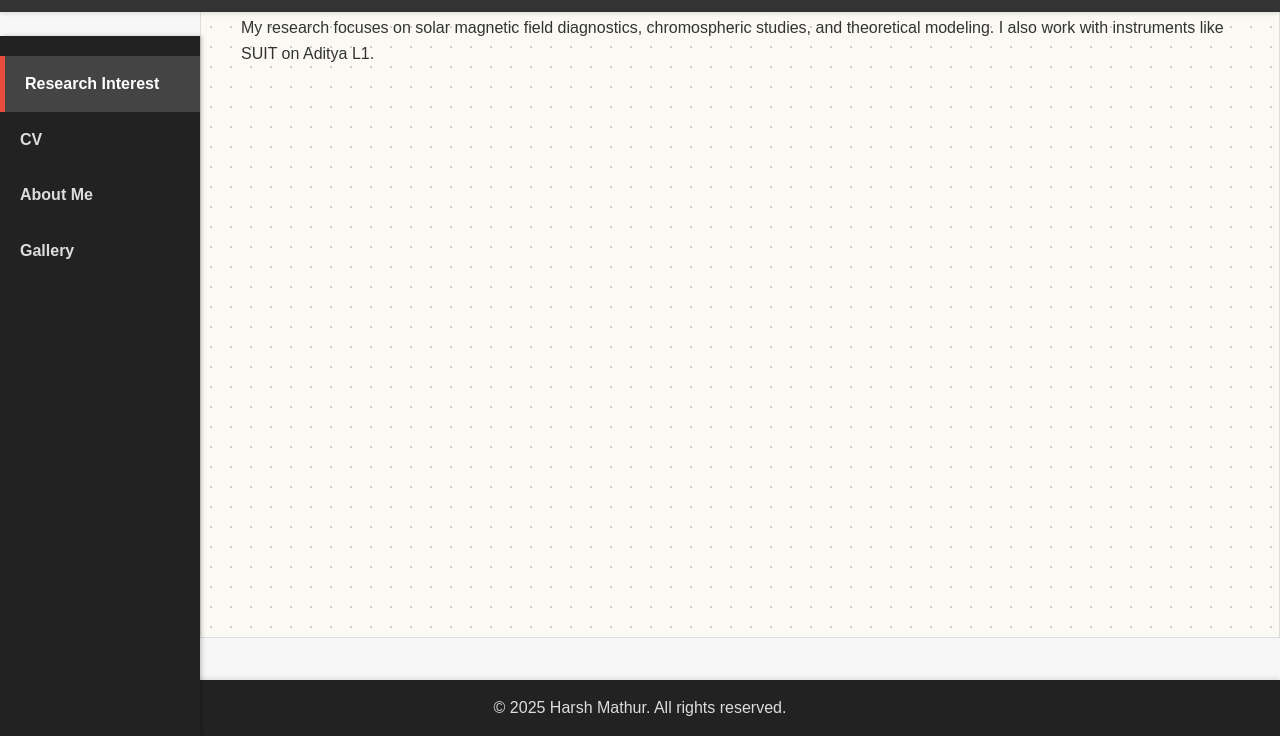
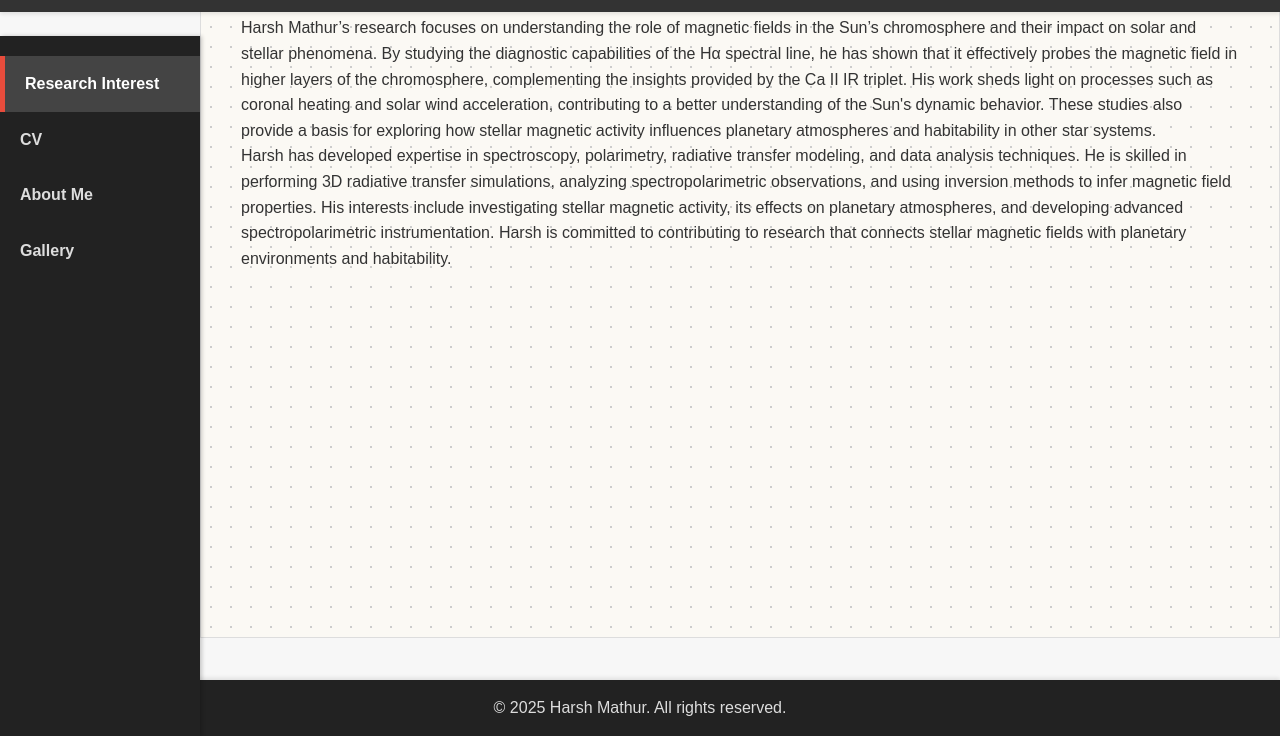
Before and after one commit to harshmathur1990/harshmathur1990.github.io, a plain HTML site: page index.html in a window 1280 px wide. Shown: the part 64-800 px from the top of the page. Drawn offline with Linux system fonts and the light colour scheme.

Commit message:
added research

```diff
--- a/research.html
+++ b/research.html
@@ -1,4 +1,9 @@
 <section id="research">
-    <h2>Research Interest</h2>
-    <p>My research focuses on solar magnetic field diagnostics, chromospheric studies, and theoretical modeling. I also work with instruments like SUIT on Aditya L1.</p>
+    <h2>Research Interests</h2>
+    <p>
+        Harsh Mathur’s research focuses on understanding the role of magnetic fields in the Sun’s chromosphere and their impact on solar and stellar phenomena. By studying the diagnostic capabilities of the Hα spectral line, he has shown that it effectively probes the magnetic field in higher layers of the chromosphere, complementing the insights provided by the Ca II IR triplet. His work sheds light on processes such as coronal heating and solar wind acceleration, contributing to a better understanding of the Sun's dynamic behavior. These studies also provide a basis for exploring how stellar magnetic activity influences planetary atmospheres and habitability in other star systems.
+    </p>
+    <p>
+        Harsh has developed expertise in spectroscopy, polarimetry, radiative transfer modeling, and data analysis techniques. He is skilled in performing 3D radiative transfer simulations, analyzing spectropolarimetric observations, and using inversion methods to infer magnetic field properties. His interests include investigating stellar magnetic activity, its effects on planetary atmospheres, and developing advanced spectropolarimetric instrumentation. Harsh is committed to contributing to research that connects stellar magnetic fields with planetary environments and habitability.
+    </p>
 </section>
```
